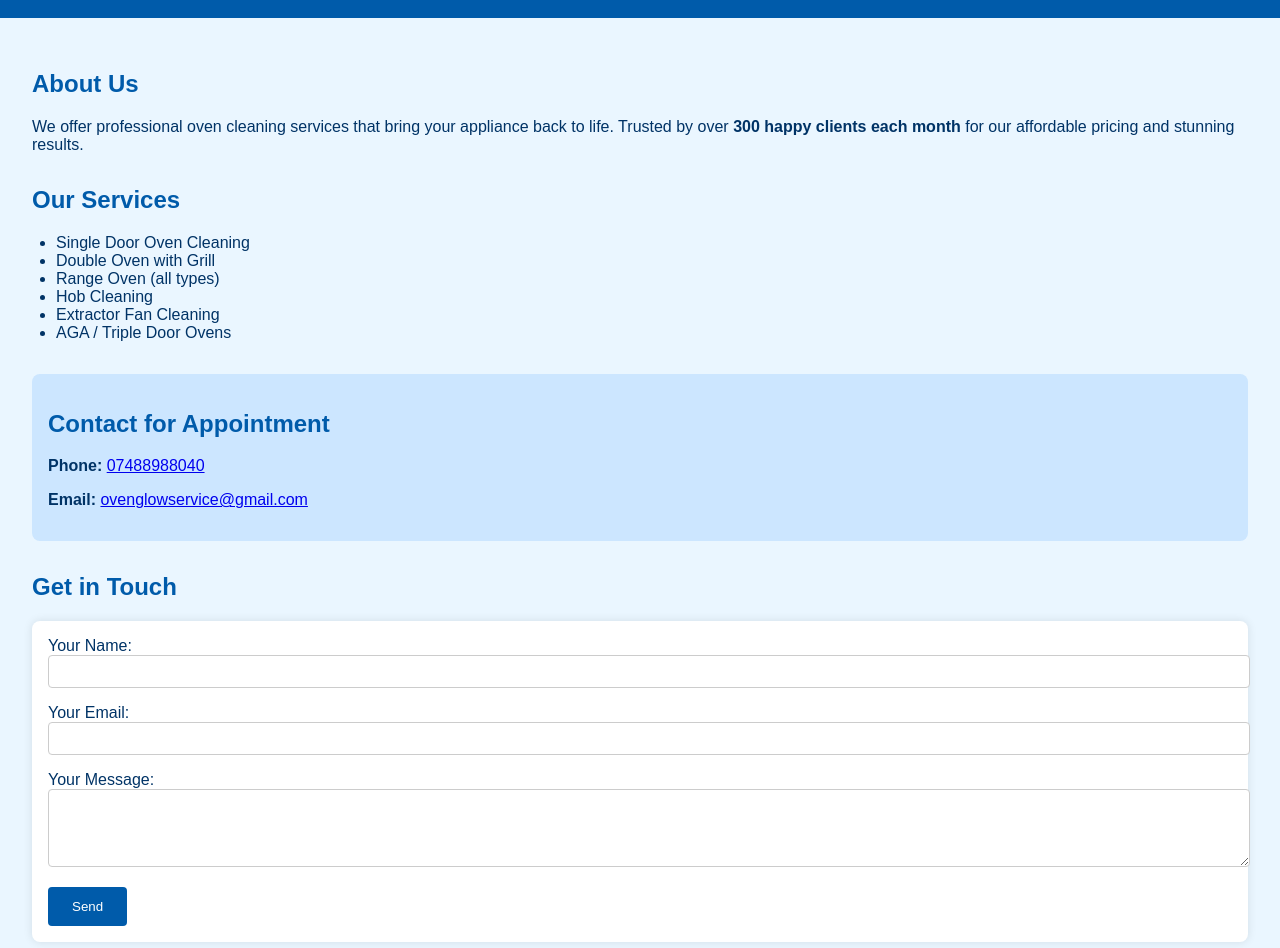
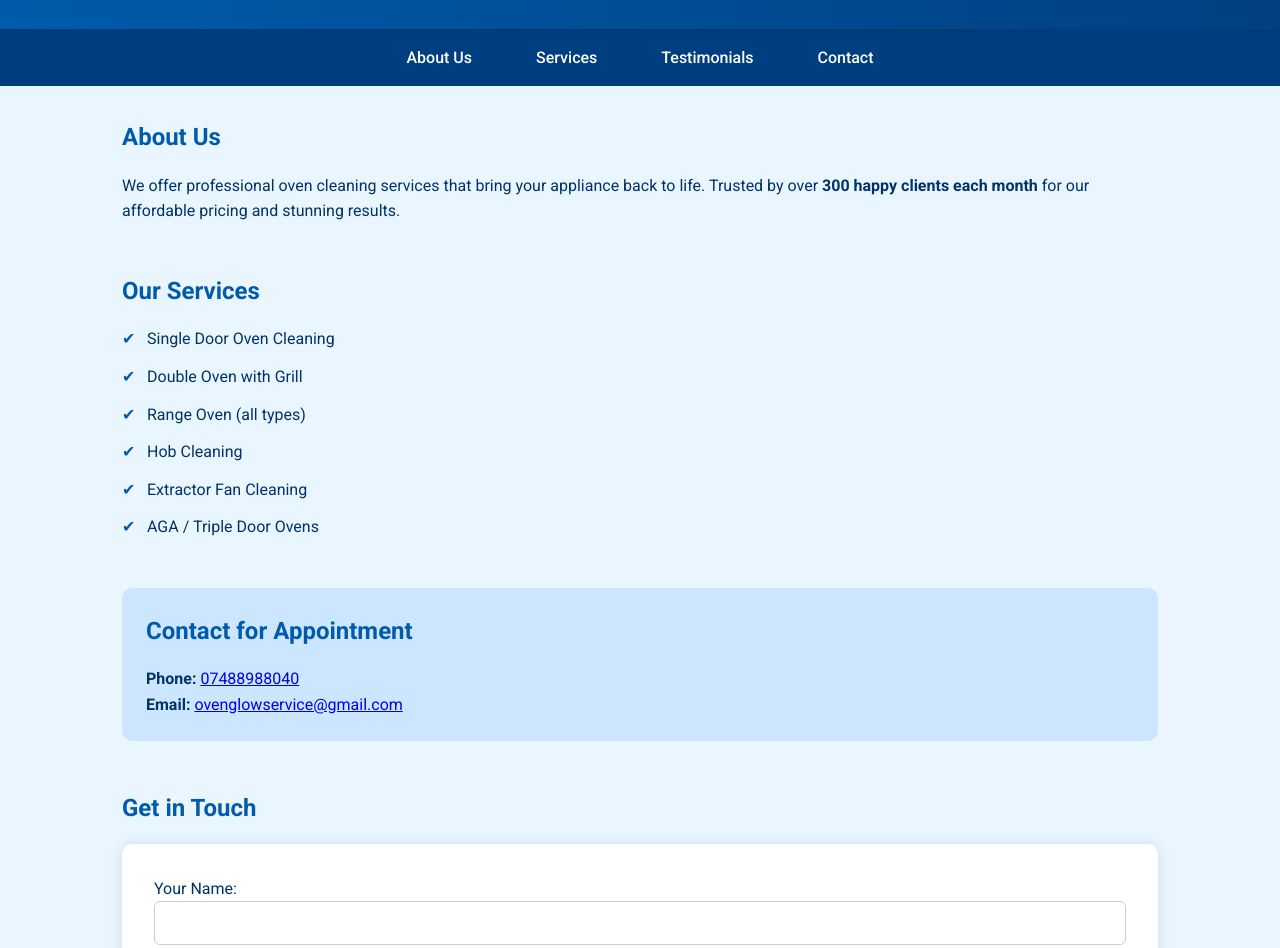
Before and after one commit to Reshlani1/Oven-Glow-Cleaning-1, a plain HTML site: page index.html in a window 1280 px wide. Shown: the part 208-1156 px from the top of the page. Drawn offline with nearby package versions, Linux system fonts and the light colour scheme.

Commit message:
Update index.html

```diff
--- a/index.html
+++ b/index.html
@@ -3,77 +3,188 @@
 <head>
   <meta charset="UTF-8" />
   <meta name="viewport" content="width=device-width, initial-scale=1.0"/>
-  <title>OvenGlow Services</title>
+  <title>OvenGlow Cleaning Services</title>
+
+  <!-- Google Fonts -->
+  <link href="https://fonts.googleapis.com/css2?family=Roboto:wght@400;500;700&display=swap" rel="stylesheet">
+
+  <!-- Animate On Scroll -->
+  <link href="https://unpkg.com/aos@2.3.4/dist/aos.css" rel="stylesheet">
+
   <style>
-    body {
-      font-family: Arial, sans-serif;
-      background-color: #eaf6ff;
+    :root {
+      --primary-color: #005baa;
+      --secondary-color: #cce6ff;
+      --accent-color: #ffdd57;
+      --bg-color: #eaf6ff;
+      --text-color: #003366;
+      --white: #ffffff;
+    }
+
+    * {
+      box-sizing: border-box;
       margin: 0;
       padding: 0;
+    }
+
+    body {
+      font-family: 'Roboto', sans-serif;
+      background-color: var(--bg-color);
+      color: var(--text-color);
+      line-height: 1.6;
+      overflow-x: hidden;
+    }
+
+    header {
+      background: linear-gradient(to right, var(--primary-color), #004080);
+      color: white;
+      padding: 1rem 2rem;
+      text-align: center;
+      position: sticky;
+      top: 0;
+      z-index: 1000;
+      box-shadow: 0 2px 10px rgba(0, 0, 0, 0.1);
+    }
+
+    header img {
+      max-width: 120px;
+      margin-bottom: 10px;
+      transition: transform 0.3s ease;
+    }
+
+    header img:hover {
+      transform: scale(1.05);
+    }
+
+    nav {
+      display: flex;
+      justify-content: center;
+      gap: 2rem;
+      flex-wrap: wrap;
+      background-color: #003f7f;
+      padding: 0.5rem 0;
+    }
+
+    nav a {
+      color: white;
+      text-decoration: none;
+      font-weight: 500;
+      padding: 0.5rem 1rem;
+      border-radius: 4px;
+      transition: background 0.3s;
+    }
+
+    nav a:hover {
+      background: var(--accent-color);
       color: #003366;
     }
 
-    header {
-      background-color: #005baa;
-      color: white;
-      padding: 1rem;
-      text-align: center;
-    }
-
-    header img {
-      max-width: 100px;
-      margin-bottom: 10px;
-    }
-
     main {
+      max-width: 1100px;
+      margin: auto;
       padding: 2rem;
     }
 
-    h1, h2 {
-      color: #005baa;
+    .section {
+      margin-bottom: 3rem;
+      opacity: 0;
+      transform: translateY(30px);
+      transition: all 0.6s ease-out;
     }
 
-    .section {
-      margin-bottom: 2rem;
+    .section.visible {
+      opacity: 1;
+      transform: translateY(0);
+    }
+
+    h1, h2 {
+      color: var(--primary-color);
+      margin-bottom: 1rem;
     }
 
     ul {
-      list-style-type: disc;
-      padding-left: 1.5rem;
+      list-style-type: none;
+      padding-left: 0;
+    }
+
+    ul li {
+      position: relative;
+      padding-left: 25px;
+      margin-bottom: 0.75rem;
+    }
+
+    ul li::before {
+      content: "✔";
+      position: absolute;
+      left: 0;
+      color: var(--primary-color);
     }
 
     .contact-info {
-      background-color: #cce6ff;
-      padding: 1rem;
-      border-radius: 8px;
+      background-color: var(--secondary-color);
+      padding: 1.5rem;
+      border-radius: 10px;
     }
 
     form {
-      background-color: #ffffff;
-      padding: 1rem;
-      border-radius: 8px;
-      box-shadow: 0 0 10px rgba(0,0,0,0.1);
+      background-color: var(--white);
+      padding: 2rem;
+      border-radius: 10px;
+      box-shadow: 0 0 15px rgba(0, 0, 0, 0.1);
+      transition: transform 0.3s ease;
+    }
+
+    form:hover {
+      transform: translateY(-5px);
     }
 
     input, textarea {
       width: 100%;
-      padding: 0.5rem;
+      padding: 0.75rem;
       margin-bottom: 1rem;
       border: 1px solid #ccc;
-      border-radius: 4px;
+      border-radius: 6px;
+      font-size: 1rem;
     }
 
     button {
-      background-color: #005baa;
+      background-color: var(--primary-color);
       color: white;
-      padding: 0.75rem 1.5rem;
+      padding: 0.75rem 2rem;
       border: none;
-      border-radius: 4px;
+      border-radius: 6px;
       cursor: pointer;
+      font-size: 1rem;
+      transition: background 0.3s;
     }
 
     button:hover {
       background-color: #004080;
+    }
+
+    .back-to-top {
+      position: fixed;
+      bottom: 30px;
+      right: 30px;
+      background-color: var(--primary-color);
+      color: white;
+      padding: 10px 15px;
+      border-radius: 50%;
+      font-size: 1.2rem;
+      cursor: pointer;
+      display: none;
+      z-index: 999;
+    }
+
+    @media (max-width: 768px) {
+      nav {
+        flex-direction: column;
+        gap: 1rem;
+      }
+
+      .section {
+        margin-bottom: 2rem;
+      }
     }
   </style>
 </head>
@@ -84,13 +195,21 @@
   <h1>OvenGlow Cleaning Services</h1>
 </header>
 
+<nav>
+  <a href="#about">About Us</a>
+  <a href="#services">Services</a>
+  <a href="#testimonials">Testimonials</a>
+  <a href="#contact">Contact</a>
+</nav>
+
 <main>
-  <section class="section">
+
+  <section class="section" id="about" data-aos="fade-up">
     <h2>About Us</h2>
     <p>We offer professional oven cleaning services that bring your appliance back to life. Trusted by over <strong>300 happy clients each month</strong> for our affordable pricing and stunning results.</p>
   </section>
 
-  <section class="section">
+  <section class="section" id="services" data-aos="fade-up">
     <h2>Our Services</h2>
     <ul>
       <li>Single Door Oven Cleaning</li>
@@ -102,15 +221,15 @@
     </ul>
   </section>
 
-  <section class="section contact-info">
+  <section class="section contact-info" id="contact" data-aos="fade-up">
     <h2>Contact for Appointment</h2>
     <p><strong>Phone:</strong> <a href="tel:07488988040">07488988040</a></p>
     <p><strong>Email:</strong> <a href="mailto:ovenglowservice@gmail.com">ovenglowservice@gmail.com</a></p>
   </section>
 
-  <section class="section">
+  <section class="section" id="get-in-touch" data-aos="fade-up">
     <h2>Get in Touch</h2>
-    <form action="https://formspree.io/f/xzzgezkr" method="POST">
+    <form action="https://formspree.io/f/xzzgezkr"  method="POST">
       <label>
         Your Name:
         <input type="text" name="name" required>
@@ -126,7 +245,46 @@
       <button type="submit">Send</button>
     </form>
   </section>
+
 </main>
+
+<div class="back-to-top" id="backToTop">↑</div>
+
+<!-- AOS JS -->
+<script src="https://unpkg.com/aos@2.3.4/dist/aos.js"></script>
+
+<script>
+  // Initialize AOS animations
+  AOS.init();
+
+  // Back to top button
+  const backToTop = document.getElementById("backToTop");
+  window.addEventListener("scroll", () => {
+    if (window.scrollY > 300) {
+      backToTop.style.display = "block";
+    } else {
+      backToTop.style.display = "none";
+    }
+  });
+
+  backToTop.addEventListener("click", () => {
+    window.scrollTo({ top: 0, behavior: "smooth" });
+  });
+
+  // Intersection Observer for fade-in sections
+  const sections = document.querySelectorAll('.section');
+  const observer = new IntersectionObserver(entries => {
+    entries.forEach(entry => {
+      if (entry.isIntersecting) {
+        entry.target.classList.add('visible');
+      }
+    });
+  }, { threshold: 0.2 });
+
+  sections.forEach(section => {
+    observer.observe(section);
+  });
+</script>
 
 </body>
 </html>
```
